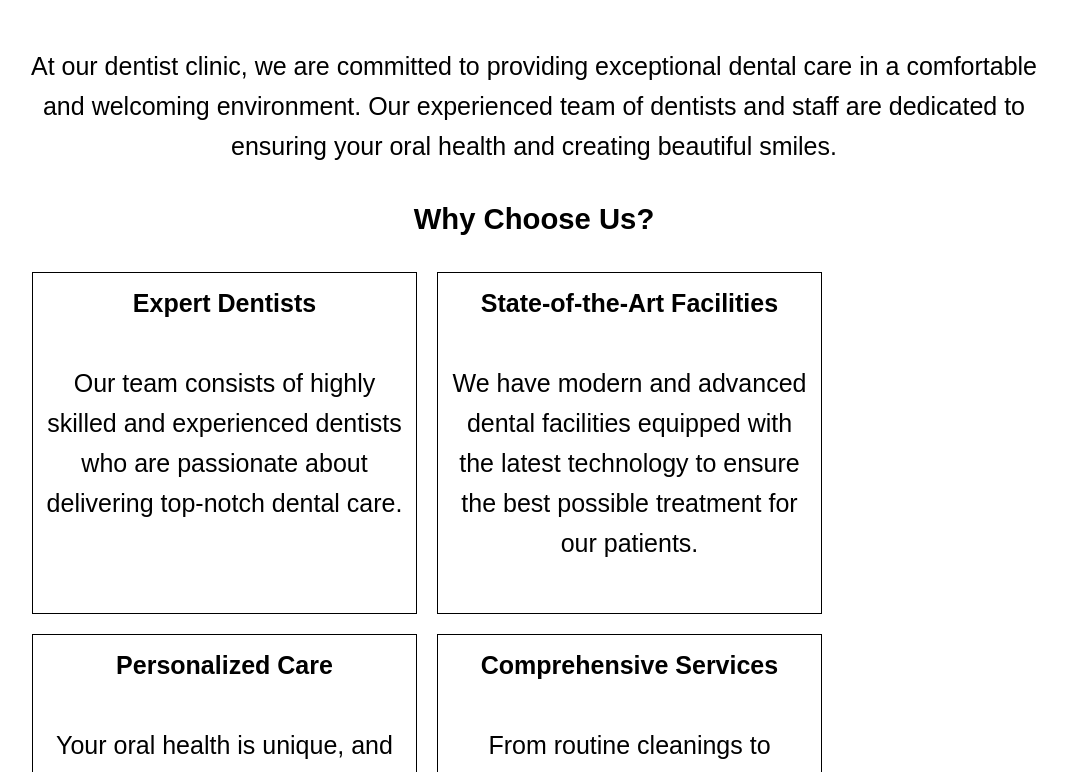
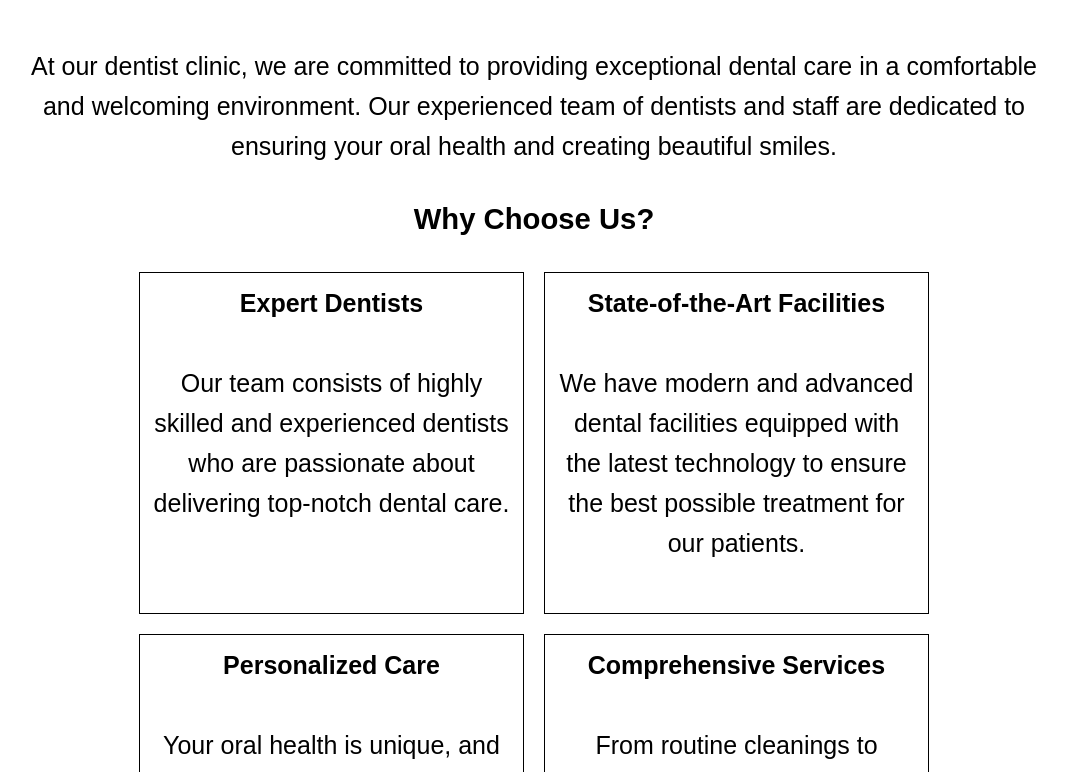
Before and after one commit to JesterDomingo/DentistWebApp, a React (Create React App) app in the folder dentist-booking-app/: page /aboutus in a window 1280 px wide. Shown: the part 851-1623 px from the top of the page, without its empty margins (106-1173 px from the left). Built offline with nearby package versions, Linux system fonts and the light colour scheme.

Commit message:
Fix bugs
Fix minor design bug

```diff
--- a/dentist-booking-app/src/csspages/About.css
+++ b/dentist-booking-app/src/csspages/About.css
@@ -117,5 +117,5 @@ footer {
   list-style: none;
   padding: 0;
   margin: 0;
-  text-align: left; /* Align the text to the left within the list */
+  text-align: center;
 }
```
